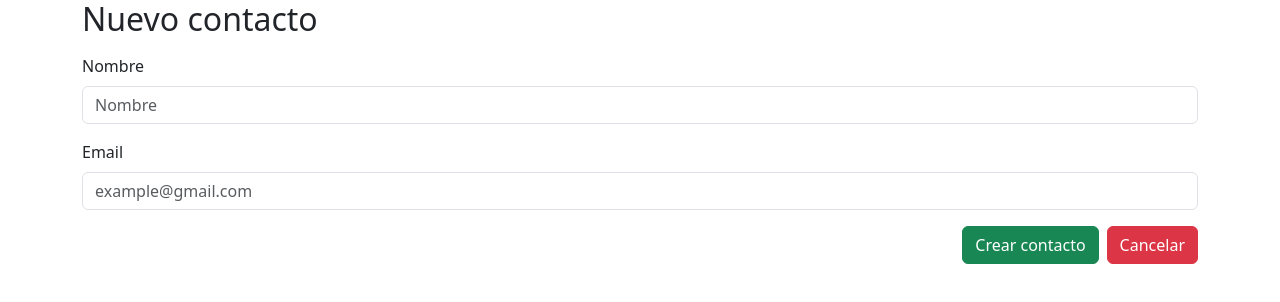
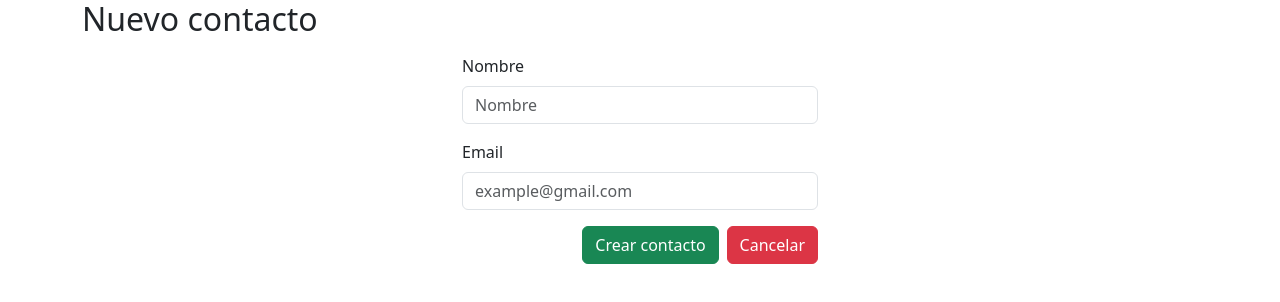
Before and after one commit to rodrigovelasquez2/contact-list-angular-frontend, an Angular app: page /form in a window 1280 px wide. Shown: the top 302 px of the page. Built offline with nearby package versions, Linux system fonts and the light colour scheme.

Commit message:
feat(contact-form): Agregar el formulario de contacto

```diff
--- a/src/app/contact-form-component/contact-form.html
+++ b/src/app/contact-form-component/contact-form.html
@@ -1,5 +1,5 @@
 <h2 class="mb-3">Nuevo contacto</h2>
-
+<div class="row row-cols-3 justify-content-center">
     <form>
         <div class="mb-3">
             <label for="name" class="form-label">Nombre</label>
@@ -14,7 +14,8 @@
 
         <div class = "text-end ">
             <button class="btn-success btn ms-2" type="submit">Crear contacto</button>
-        <button class="btn-danger btn ms-2" type="submit">Cancelar</button>
+            <button class="btn-danger btn ms-2" type="submit" routerLink="/">Cancelar</button>
         </div>
 
     </form>
+</div>
--- a/src/app/contact-form-component/contact-form.ts
+++ b/src/app/contact-form-component/contact-form.ts
@@ -1,8 +1,9 @@
 import { Component } from '@angular/core';
+import { RouterModule } from '@angular/router';
 
 @Component({
   selector: 'app-contact-form',
-  imports: [],
+  imports: [RouterModule],
   templateUrl: './contact-form.html',
   styleUrl: './contact-form.css'
 })
```
Lines whose indentation alone changed are shown as unchanged.
